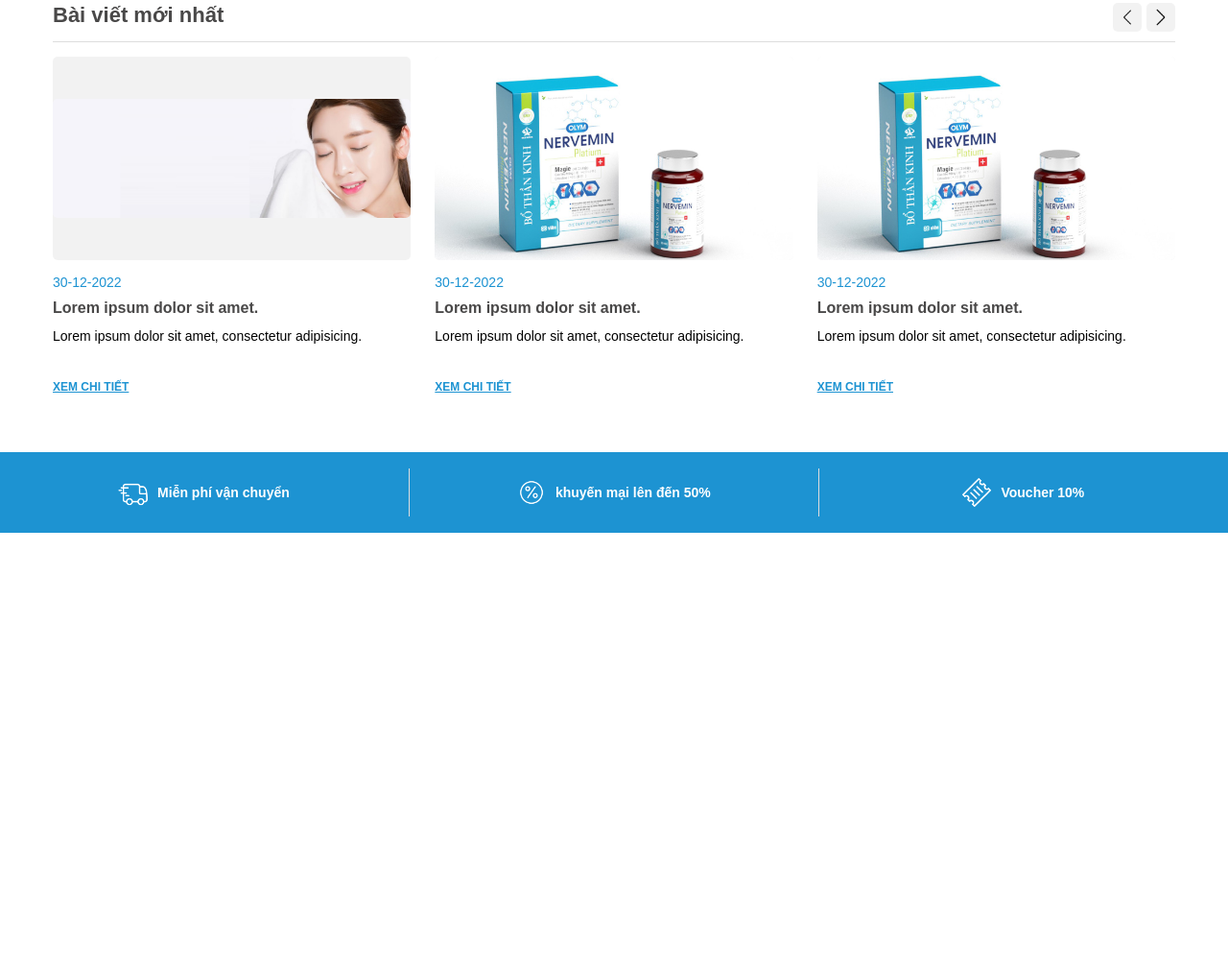
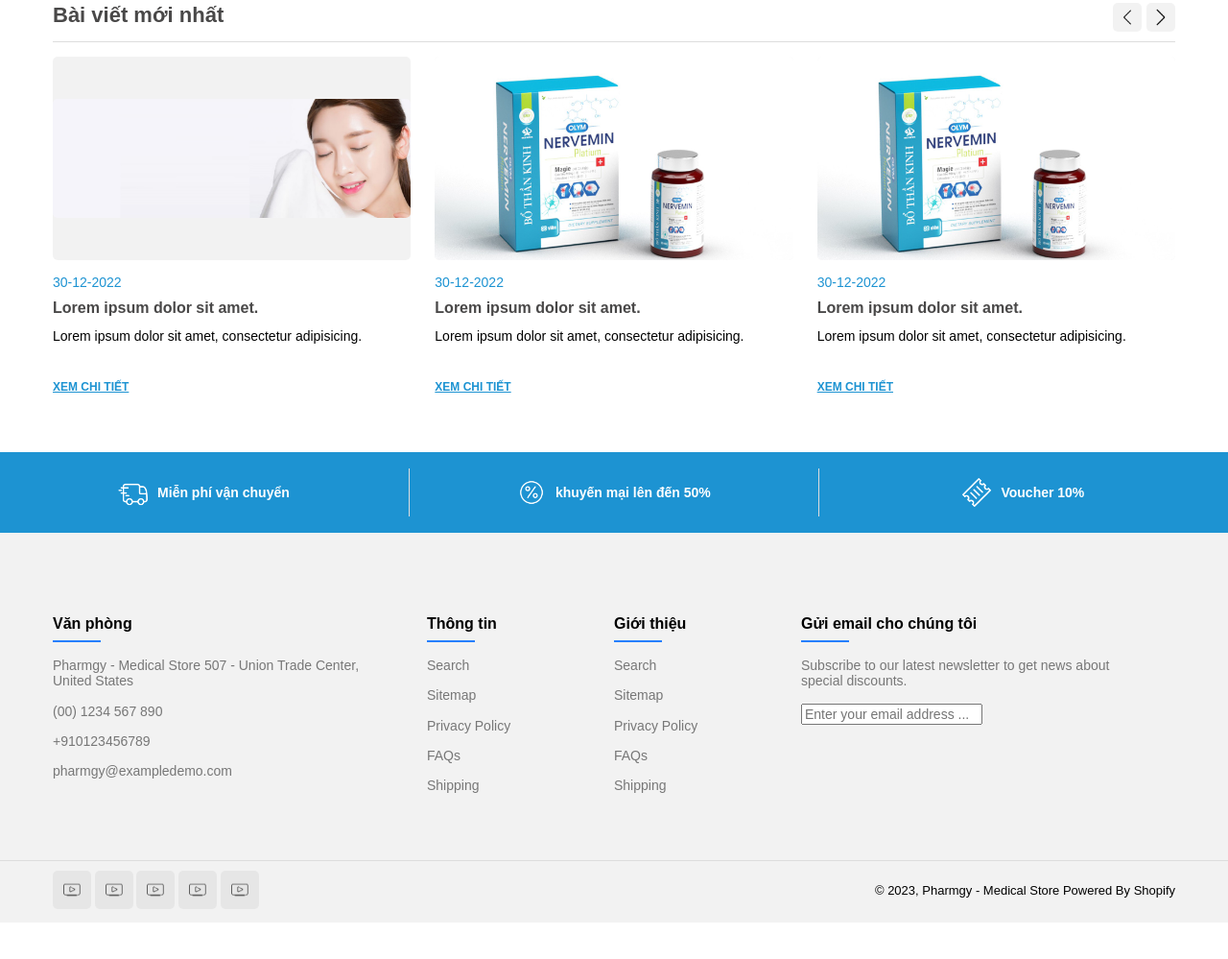
Before and after one commit to dosontung271092/ecommerce-private, a plain HTML site: page index.html in a window 1280 px wide. Shown: the part 1124-2123 px from the top of the page at 96% size. After the commit the page ends 2085 px from the top, so only its background shows below. Drawn offline with Linux system fonts and the light colour scheme.

Commit message:
update code

```diff
--- a/assets/css/footer.css
+++ b/assets/css/footer.css
@@ -1,3 +1,99 @@
 footer{
-    height: 500px;
+    background-color: var(--background-color);
 }
+
+.footer-above__title{
+    font-size: 16px;
+    padding: 10px 0;
+    position: relative;
+}
+
+.footer-above__title::after{
+    content: "";
+    position: absolute;
+    width: 50px;
+    bottom: 0;
+    left: 0;
+    border-bottom: 2px solid #267ffc;
+}
+
+.footer-above__ul{
+    padding: 0;
+    list-style: none;
+}
+
+.footer-above-ul__li{
+    color: var(--text-color);
+    font-size: 14px;
+    margin-top: 15px;
+
+}
+
+.footer-below-social__icon{
+    height: 40px;
+    border-radius: 5px;
+    background-color: var(--background-color);
+}
+
+@media (min-width: 992px) {
+
+    .footer-above-row{
+        display: flex;
+        justify-content: space-between;
+        padding: 60px 0;
+    }
+
+    .footer-above__col{
+        width: 100%;
+        flex: 1;
+    }
+
+    .footer-above__col--2{
+        flex: 2;
+    }
+
+    .footer-above__title{
+        font-size: 16px;
+        padding: 10px 0;
+        position: relative;
+    }
+
+    .footer-above__title::after{
+        content: "";
+        position: absolute;
+        width: 50px;
+        bottom: 0;
+        left: 0;
+        border-bottom: 2px solid #267ffc;
+    }
+
+    .footer-above__ul{
+        padding: 0;
+        list-style: none;
+    }
+
+    .footer-above-ul__li{
+        color: var(--text-color);
+        font-size: 14px;
+        margin-top: 15px;
+        padding-right: 50px;
+    }
+
+    .footer-below-social__icon{
+        height: 40px;
+        border-radius: 5px;
+        background-color: var(--background-color);
+    }
+
+    .footer__below{
+        border-top: 1px solid var(--border-color);
+    }
+
+    .footer__below .page-width{
+        display: flex;
+        justify-content: space-between;
+        align-items: center;
+        padding: 10px 15px;
+        font-size: 13px;
+    }
+}
--- a/index.html
+++ b/index.html
@@ -458,7 +458,66 @@
         </div>
 
         <footer class="footer">
-
+            <div class="page-width">
+                <div class="footer__above">
+                    <div class="footer-above-row">
+                        <div class="footer-above__col footer-above__col--2">
+                            <h3 class="footer-above__title">Văn phòng</h3>
+                            <ul class="footer-above__ul">
+                                <li class="footer-above-ul__li">Pharmgy - Medical Store 507 - Union Trade Center, United States</li>
+                                <li class="footer-above-ul__li">(00) 1234 567 890</li>
+                                <li class="footer-above-ul__li">+910123456789</li>
+                                <li class="footer-above-ul__li">pharmgy@exampledemo.com</li>
+                            </ul>
+                        </div>
+                        <div class="footer-above__col">
+                            <h3 class="footer-above__title">Thông tin</h3>
+                            <ul class="footer-above__ul">
+                                <li class="footer-above-ul__li">Search</li>
+                                <li class="footer-above-ul__li">Sitemap</li>
+                                <li class="footer-above-ul__li">Privacy Policy</li>
+                                <li class="footer-above-ul__li">FAQs</li>
+                                <li class="footer-above-ul__li">Shipping</li>
+                            </ul>
+                        </div>
+                        <div class="footer-above__col">
+                            <h3 class="footer-above__title">Giới thiệu</h3>
+                            <ul class="footer-above__ul">
+                                <li class="footer-above-ul__li">Search</li>
+                                <li class="footer-above-ul__li">Sitemap</li>
+                                <li class="footer-above-ul__li">Privacy Policy</li>
+                                <li class="footer-above-ul__li">FAQs</li>
+                                <li class="footer-above-ul__li">Shipping</li>
+                            </ul>
+                        </div>
+                        <div class="footer-above__col footer-above__col--2">
+                            <h3 class="footer-above__title">Gửi email cho chúng tôi</h3>
+                            <ul class="footer-above__ul">
+                                <li class="footer-above-ul__li">Subscribe to our latest newsletter to get news about special discounts.</li>
+                                <li class="footer-above-ul__li">
+                                    <form action="">
+                                        <input type="text" placeholder="Enter your email address ...">
+                                    </form>
+                                </li>
+                            </ul>
+                        </div>
+                    </div>
+                </div>
+            </div>
+            <div class="footer__below">
+                <div class="page-width">
+                    <div class="footer-below__social">
+                        <img class="footer-below-social__icon" src="./assets/img/social/youtube.png" alt="">
+                        <img class="footer-below-social__icon" src="./assets/img/social/youtube.png" alt="">
+                        <img class="footer-below-social__icon" src="./assets/img/social/youtube.png" alt="">
+                        <img class="footer-below-social__icon" src="./assets/img/social/youtube.png" alt="">
+                        <img class="footer-below-social__icon" src="./assets/img/social/youtube.png" alt="">
+                    </div>
+                    <div class="footer-below__copyright">
+                        <p>© 2023, Pharmgy - Medical Store Powered By Shopify</p>
+                    </div>
+                </div>
+            </div>
         </footer>
 
         <!-- Modal search layout -->
```
Also changed, not shown: assets/img/social/youtube.png (added).
